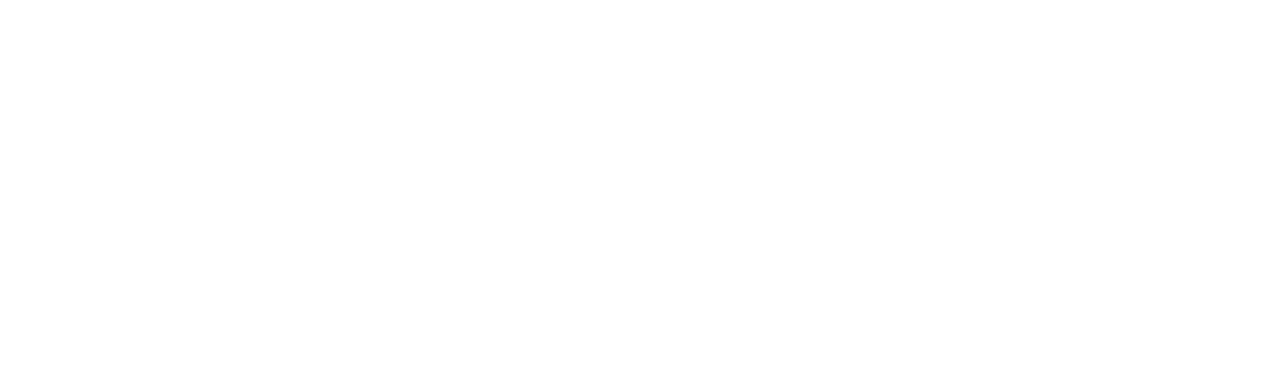
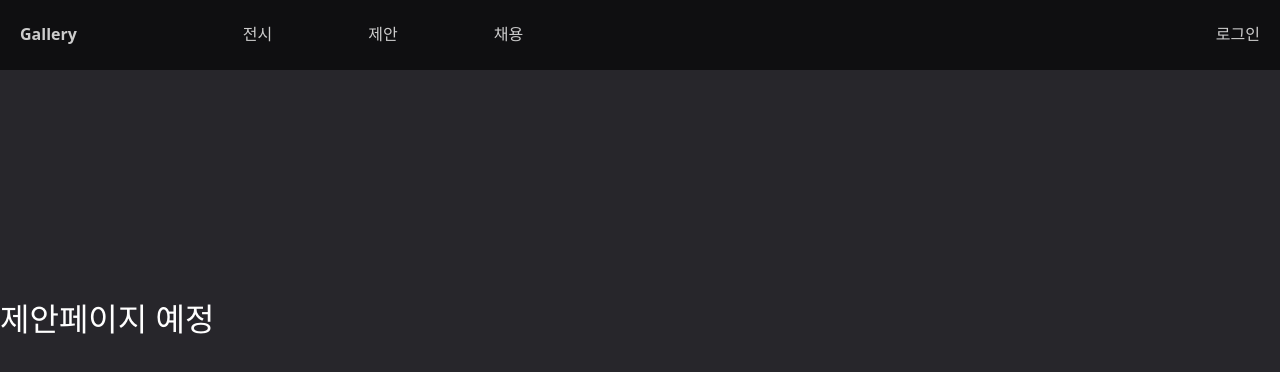
Before and after one commit to seunghoonKang/project_gallery, a React (Create React App) app in the folder client/: page /Proposal in a window 1280 px wide. Before the commit this address had no page. Shown: the top 372 px of the page. Built offline with nearby package versions, Linux system fonts and the light colour scheme.

Commit message:
메인페이지 작업

```diff
--- a/client/src/App.js
+++ b/client/src/App.js
@@ -1,16 +1,21 @@
 import 'bootstrap/dist/css/bootstrap.min.css';
-
 import {BrowserRouter, Route, Routes} from "react-router-dom";
 import Home from "./Home/home";
+import Login from './user/login';
+import './App.css';
+import HomeNav from './Home/homenav';
+import Proposal from './Proposal/proposal';
 function App() {
   return (
     <BrowserRouter>
       <div className="App">
+      <HomeNav />
         <Routes>
           <Route path="/" element = {<Home />} />
+          <Route path="/login" element = {<Login />} />
+          <Route path="/Proposal" element = {<Proposal />} />
         </Routes>
       </div>
-
     </BrowserRouter>
   )
 }
--- a/client/src/Home/home.js
+++ b/client/src/Home/home.js
@@ -1,12 +1,10 @@
 import styled from 'styled-components';
-import HomeCard from './homeCard'
-import HomeNav from './homenav';
+import HomeCard from './homeCard';
 import HomeUpper from './homeUpper';
 
 const Home = () => {
 return(
   <Container>
-    <HomeNav />
     <HomeUpper />
     <HomeCard />
     <footer></footer>
--- a/client/src/Home/homeCard.js
+++ b/client/src/Home/homeCard.js
@@ -1,38 +1,46 @@
 import Card from 'react-bootstrap/Card'
 import Button from 'react-bootstrap/Button'
 import styled from 'styled-components'
+import { useNavigate } from 'react-router-dom'
 
 const HomeCard = () => {
+  const navigate = useNavigate();
   return(
     <Cards>
       <Card border="dark" className="me-4" style={{ width: '20rem' }} >
         <Card.Img variant="top" src="https://cdn.pixabay.com/photo/2017/09/25/13/14/dog-2785077_1280.jpg" alt="img" />
         <Card.Body>
-          <Card.Title>Exhibition</Card.Title>
+          <Card.Title>전시</Card.Title>
           <Card.Text>
-              Exhibition_Personal_Project
+              개인 프로젝트 구경하고가세요
           </Card.Text>
-          <Button variant="secondary">Go somewhere</Button>
+          <Button variant="secondary" onClick={()=>{
+            navigate('Exhibition')
+          }}>전시 둘러보기</Button>
         </Card.Body>
       </Card>
       <Card border="dark" className="me-4" style={{ width: '20rem' }} >
         <Card.Img variant="top" src="https://cdn.pixabay.com/photo/2017/09/25/13/14/dog-2785077_1280.jpg" alt="img" />
         <Card.Body>
-          <Card.Title>Exhibition</Card.Title>
+          <Card.Title>제안</Card.Title>
           <Card.Text>
-              Exhibition_Personal_Project
+              이런 프로젝트는 어떠세요?
           </Card.Text>
-          <Button variant="secondary">Go somewhere</Button>
+          <Button variant="secondary" onClick={()=>{
+            navigate('Proposal')
+          }}>제안 둘러보기</Button>
         </Card.Body>
       </Card>
       <Card border="dark"  style={{ width: '20rem' }} >
         <Card.Img variant="top" src="https://cdn.pixabay.com/photo/2017/09/25/13/14/dog-2785077_1280.jpg" alt="img" />
         <Card.Body>
-          <Card.Title>Exhibition</Card.Title>
+          <Card.Title>모집</Card.Title>
           <Card.Text>
-              Exhibition_Personal_Project
+              함께할 동료를 모집합니다 !
           </Card.Text>
-          <Button variant="secondary">Go somewhere</Button>
+          <Button variant="secondary" onClick={()=>{
+            navigate('Recruitment')
+          }}>모집 둘러보기</Button>
         </Card.Body>
       </Card>
   </Cards>
--- a/client/src/Home/homenav.js
+++ b/client/src/Home/homenav.js
@@ -1,13 +1,18 @@
 import { useState } from "react";
-import { Link } from "react-router-dom";
+import { Link, useNavigate } from "react-router-dom";
 import styled from "styled-components";
-
 
 
 const HomeNav =() => {
   const navs = ["Exhibition", "Proposal", "Recruitment"];
-  const [login, setLogin] = useState("강승훈님, 반갑습니다");
+  const navName = ["전시", "제안", "채용"]
+  const [login, setLogin] = useState("로그인");
+  const navigate = useNavigate();
   const handleLogin = () => {
+    if(login === "로그인"){
+      navigate('/login');
+      //<Link to={"/login"}></Link>
+    }
     // 1. 토큰 여부 확인, 로그인 한 사람 누군지 확인.
     // 2. db에서 로그인 한 사람의 닉네임을 보여주도록
     // 3. setLogin(`${닉네임}님 반갑습니다.`) ?
@@ -17,6 +22,7 @@ const HomeNav =() => {
       <Link to = {"/"}>
         <LogoName>Gallery</LogoName>
       </Link>
+
       <Navigations>
           {navs.map((nav,index)=>{
             return(
@@ -24,12 +30,13 @@ const HomeNav =() => {
                 key= {`${nav}-${index}`}
                 >
                 <li>
-                  <Link to ={nav}>{nav}</Link>
+                  <Link to ={nav}>{navName[index]}</Link>
                 </li>
               </ul>
             )
           })}
       </Navigations>
+
       <LoginNav onClick={handleLogin}>{login}</LoginNav>
     </NavContainer>
   )
@@ -43,7 +50,6 @@ const NavContainer = styled.nav`
   padding-left: 20px;
   padding-right: 20px;
   background-color: rgba(0, 0, 0, 0.6);
-
 `
 
 const LogoName = styled.div`
@@ -63,16 +69,20 @@ const Navigations = styled.div`
   & a {
     text-decoration: none;
     color: #ccc;
+
+    :hover {
+      cursor: pointer;
+      color: #35b2aa;
+      border-bottom: #35b2aa 1px solid;
+      transition: 0.3s ease-in-out;
+    }
+
   }
 
   & ul,li {
     margin-left: 2rem;
     float: left;
     list-style: none;
-
-    :hover {
-    cursor: pointer;
-    }
   }
 
 `
@@ -81,6 +91,9 @@ const LoginNav = styled.div`
   display: relative;
   float: right;
   font-size: 1rem;
+  :hover {
+    cursor: pointer;
+    }
 `
 
 export default HomeNav;
--- /dev/null
+++ b/client/src/Proposal/proposal.js
@@ -0,0 +1,22 @@
+import styled from "styled-components";
+
+const Proposal = () => {
+  return(
+    <Container>
+      <h2>제안페이지 예정</h2>
+    </Container>
+
+  )
+}
+
+const Container = styled.div`
+  position: absolute;
+  margin-top: 300px;
+
+  & h2 {
+    color: white;
+  }
+`
+
+
+export default Proposal;
```
